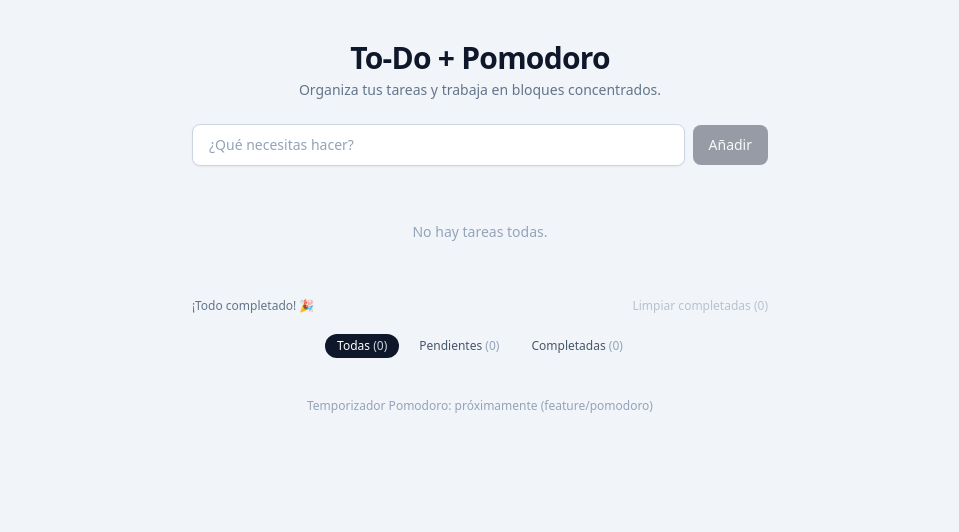
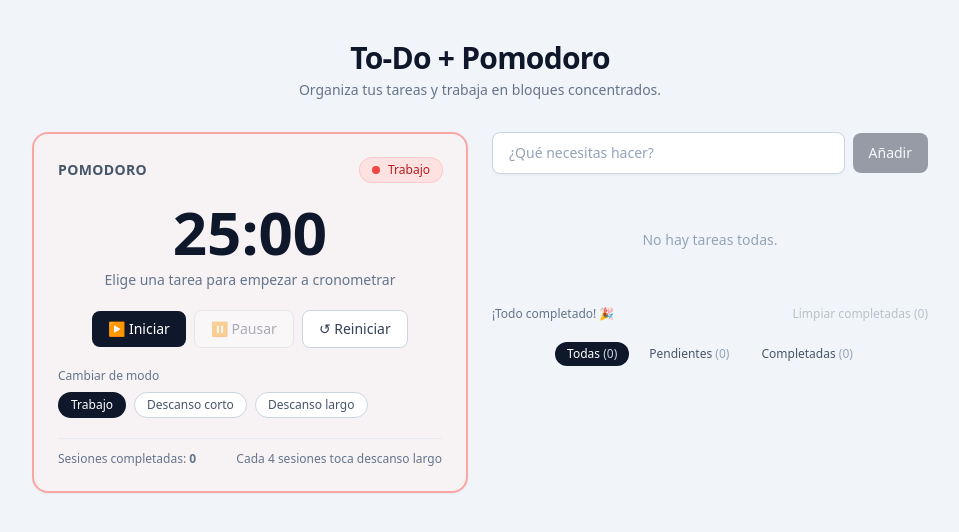
Before and after one commit to DevJorgEst/todo-pomodoro, a React (Vite) app: page / in a window 1280 px wide. Shown: the top 532 px of the page, without its empty margins (160-1119 px from the left). Built offline with nearby package versions, Linux system fonts and the light colour scheme.

Commit message:
feat: UI del Pomodoro (PomodoroTimer) con selector de modo y enlace a la tarea activa

```diff
--- a/src/App.tsx
+++ b/src/App.tsx
@@ -1,7 +1,9 @@
+import { PomodoroTimer } from './components/pomodoro/PomodoroTimer'
 import { TodoFilters } from './components/todo/TodoFilters'
 import { TodoInput } from './components/todo/TodoInput'
 import { TodoList } from './components/todo/TodoList'
 import { TodoStats } from './components/todo/TodoStats'
+import { usePomodoro } from './hooks/usePomodoro'
 import { useTodos } from './hooks/useTodos'
 import { TODO_FILTER_LABELS } from './types/todo'
 
@@ -15,12 +17,39 @@ export default function App() {
     removeTodo,
     clearCompleted,
     setFilter,
+    todos,
   } = useTodos()
+
+  const {
+    timeLeft,
+    mode,
+    isRunning,
+    sessionsCompleted,
+    currentTaskId,
+    start,
+    pause,
+    reset,
+    linkTask,
+    selectMode,
+  } = usePomodoro()
+
+  const linkedTaskTitle =
+    todos.find((todo) => todo.id === currentTaskId)?.title ?? null
+
+  function handleSelectTask(taskId: string): void {
+    // Volver a pulsar la tarea activa la desenlaza del Pomodoro
+    linkTask(taskId === currentTaskId ? null : taskId)
+  }
+
+  function handleRemoveTask(taskId: string): void {
+    removeTodo(taskId)
+    if (taskId === currentTaskId) linkTask(null)
+  }
 
   return (
     <div className="min-h-screen bg-slate-100 px-4 py-10">
-      <div className="mx-auto w-full max-w-xl">
-        <header className="mb-6 text-center">
+      <div className="mx-auto w-full max-w-4xl">
+        <header className="mb-8 text-center">
           <h1 className="text-3xl font-bold tracking-tight text-slate-900">
             To-Do + Pomodoro
           </h1>
@@ -29,26 +58,42 @@ export default function App() {
           </p>
         </header>
 
+        <div className="grid gap-6 lg:grid-cols-2 lg:items-start">
+          <PomodoroTimer
+            timeLeft={timeLeft}
+            mode={mode}
+            isRunning={isRunning}
+            sessionsCompleted={sessionsCompleted}
+            currentTaskTitle={linkedTaskTitle}
+            onStart={start}
+            onPause={pause}
+            onReset={reset}
+            onSelectMode={selectMode}
+          />
+
           <main className="space-y-4">
             <TodoInput onAdd={addTodo} />
 
             <TodoList
               todos={filteredTodos}
               filterLabel={TODO_FILTER_LABELS[filter]}
+              activeTaskId={currentTaskId}
               onToggle={toggleTodo}
-            onRemove={removeTodo}
+              onRemove={handleRemoveTask}
+              onSelectTask={handleSelectTask}
             />
 
             <TodoStats counts={counts} onClearCompleted={clearCompleted} />
 
             <div className="flex justify-center pt-1">
-            <TodoFilters filter={filter} counts={counts} onChange={setFilter} />
+              <TodoFilters
+                filter={filter}
+                counts={counts}
+                onChange={setFilter}
+              />
             </div>
           </main>
-
-        <footer className="mt-10 text-center text-xs text-slate-400">
-          <p>Temporizador Pomodoro: próximamente (feature/pomodoro)</p>
-        </footer>
+        </div>
       </div>
     </div>
   )
--- /dev/null
+++ b/src/components/pomodoro/PomodoroTimer.tsx
@@ -0,0 +1,192 @@
+import type { PomodoroMode } from '../../types/pomodoro'
+import { formatTime } from '../../utils/pomodoro'
+
+const MODE_ORDER: readonly PomodoroMode[] = [
+  'WORK',
+  'SHORT_BREAK',
+  'LONG_BREAK',
+]
+
+interface ModeStyle {
+  label: string
+  /** Badge del estado actual: color cálido para WORK, frío para los descansos */
+  badge: string
+  dot: string
+  /** Panel del temporizador: el borde cambia con el modo */
+  panel: string
+}
+
+const MODE_STYLES: Record<PomodoroMode, ModeStyle> = {
+  WORK: {
+    label: 'Trabajo',
+    badge: 'bg-red-100 text-red-700 ring-red-200',
+    dot: 'bg-red-500',
+    panel: 'border-red-300 bg-red-50/50',
+  },
+  SHORT_BREAK: {
+    label: 'Descanso corto',
+    badge: 'bg-emerald-100 text-emerald-700 ring-emerald-200',
+    dot: 'bg-emerald-500',
+    panel: 'border-emerald-300 bg-emerald-50/50',
+  },
+  LONG_BREAK: {
+    label: 'Descanso largo',
+    badge: 'bg-sky-100 text-sky-700 ring-sky-200',
+    dot: 'bg-sky-500',
+    panel: 'border-sky-300 bg-sky-50/50',
+  },
+}
+
+const CONTROL_BUTTON =
+  'rounded-lg px-4 py-2 text-sm font-medium transition focus:outline-none focus:ring-2 focus:ring-slate-400 disabled:cursor-not-allowed disabled:opacity-40'
+
+const PRIMARY_BUTTON = `${CONTROL_BUTTON} bg-slate-900 text-white hover:bg-slate-700`
+
+const SECONDARY_BUTTON = `${CONTROL_BUTTON} border border-slate-300 bg-white text-slate-700 hover:bg-slate-100`
+
+const MODE_BUTTON =
+  'rounded-full border px-3 py-1 text-xs font-medium transition focus:outline-none focus:ring-2 focus:ring-slate-400'
+
+export interface PomodoroTimerProps {
+  /** Segundos restantes del ciclo actual. */
+  timeLeft: number
+  mode: PomodoroMode
+  isRunning: boolean
+  sessionsCompleted: number
+  /** Título de la tarea enlazada, o null si no hay ninguna. */
+  currentTaskTitle: string | null
+  onSelectMode: (mode: PomodoroMode) => void
+  onStart: () => void
+  onPause: () => void
+  onReset: () => void
+}
+
+export function PomodoroTimer({
+  timeLeft,
+  mode,
+  isRunning,
+  sessionsCompleted,
+  currentTaskTitle,
+  onSelectMode,
+  onStart,
+  onPause,
+  onReset,
+}: PomodoroTimerProps) {
+  const style = MODE_STYLES[mode]
+
+  return (
+    <section
+      aria-label="Temporizador Pomodoro"
+      className={`rounded-2xl border-2 p-6 shadow-sm transition-colors duration-300 ${style.panel}`}
+    >
+      <header className="flex items-center justify-between gap-3">
+        <h2 className="text-sm font-semibold uppercase tracking-wide text-slate-600">
+          Pomodoro
+        </h2>
+
+        <span
+          className={`inline-flex items-center gap-2 rounded-full px-3 py-1 text-xs font-medium ring-1 ${style.badge}`}
+        >
+          <span
+            className={`h-2 w-2 rounded-full ${style.dot}`}
+            aria-hidden="true"
+          />
+          {style.label}
+        </span>
+      </header>
+
+      <p
+        role="timer"
+        aria-atomic="true"
+        className="mt-5 text-center text-6xl font-bold tabular-nums text-slate-900"
+      >
+        {formatTime(timeLeft)}
+      </p>
+
+      <p className="mt-2 text-center text-sm" aria-live="polite">
+        {currentTaskTitle === null ? (
+          <span className="text-slate-500">
+            Elige una tarea para empezar a cronometrar
+          </span>
+        ) : (
+          <span className="text-slate-600">
+            Enfocado en:{' '}
+            <span className="font-semibold text-slate-900">
+              {currentTaskTitle}
+            </span>
+          </span>
+        )}
+      </p>
+
+      <div className="mt-5 flex flex-wrap items-center justify-center gap-2">
+        <button
+          type="button"
+          onClick={onStart}
+          disabled={isRunning}
+          aria-label="Iniciar el temporizador"
+          className={PRIMARY_BUTTON}
+        >
+          ▶ Iniciar
+        </button>
+        <button
+          type="button"
+          onClick={onPause}
+          disabled={!isRunning}
+          aria-label="Pausar el temporizador"
+          className={SECONDARY_BUTTON}
+        >
+          ⏸ Pausar
+        </button>
+        <button
+          type="button"
+          onClick={onReset}
+          aria-label="Reiniciar el temporizador"
+          className={SECONDARY_BUTTON}
+        >
+          ↺ Reiniciar
+        </button>
+      </div>
+
+      <div className="mt-5">
+        <p
+          id="pomodoro-mode-label"
+          className="text-xs font-medium text-slate-500"
+        >
+          Cambiar de modo
+        </p>
+        <div
+          role="group"
+          aria-labelledby="pomodoro-mode-label"
+          className="mt-2 flex flex-wrap gap-2"
+        >
+          {MODE_ORDER.map((option) => {
+            const isActive = option === mode
+
+            return (
+              <button
+                key={option}
+                type="button"
+                onClick={() => onSelectMode(option)}
+                aria-pressed={isActive}
+                className={`${MODE_BUTTON} ${
+                  isActive
+                    ? 'border-transparent bg-slate-900 text-white'
+                    : 'border-slate-300 bg-white text-slate-600 hover:bg-slate-100'
+                }`}
+              >
+                {MODE_STYLES[option].label}
+              </button>
+            )
+          })}
+        </div>
+      </div>
+
+      <footer className="mt-5 flex flex-wrap items-center justify-between gap-2 border-t border-slate-200/70 pt-3 text-xs text-slate-500">
+        <span>
+          Sesiones completadas: <strong>{sessionsCompleted}</strong>
+        </span>
+        <span>Cada 4 sesiones toca descanso largo</span>
+      </footer>
+    </section>
+  )
+}
--- a/src/components/todo/TodoItem.tsx
+++ b/src/components/todo/TodoItem.tsx
@@ -2,18 +2,27 @@ import type { Todo } from '../../types/todo'
 
 interface TodoItemProps {
   todo: Todo
+  /** Indica si esta tarea es la enlazada al temporizador Pomodoro. */
+  isActiveTask: boolean
   onToggle: (id: string) => void
   onRemove: (id: string) => void
+  onSelect: (id: string) => void
 }
 
-export function TodoItem({ todo, onToggle, onRemove }: TodoItemProps) {
+export function TodoItem({
+  todo,
+  isActiveTask,
+  onToggle,
+  onRemove,
+  onSelect,
+}: TodoItemProps) {
   const checkboxId = `todo-${todo.id}`
 
   return (
     <li
-      className={`group flex items-center gap-3 px-4 py-3 transition ${
+      className={`group flex flex-wrap items-center gap-x-3 gap-y-2 px-4 py-3 transition ${
         todo.completed ? 'bg-slate-50' : 'bg-white'
-      }`}
+      } ${isActiveTask ? 'ring-1 ring-inset ring-amber-300' : ''}`}
     >
       <input
         id={checkboxId}
@@ -37,6 +46,20 @@ export function TodoItem({ todo, onToggle, onRemove }: TodoItemProps) {
 
       <button
         type="button"
+        onClick={() => onSelect(todo.id)}
+        aria-pressed={isActiveTask}
+        aria-label={`Establecer "${todo.title}" como tarea activa del Pomodoro`}
+        className={`shrink-0 rounded-full px-2.5 py-1 text-xs font-medium transition focus:outline-none focus:ring-2 focus:ring-amber-400 ${
+          isActiveTask
+            ? 'bg-amber-100 text-amber-800'
+            : 'text-slate-400 hover:bg-slate-100 hover:text-slate-700'
+        }`}
+      >
+        {isActiveTask ? '✓ En el Pomodoro' : 'Cronometrar'}
+      </button>
+
+      <button
+        type="button"
         onClick={() => onRemove(todo.id)}
         aria-label={`Eliminar tarea "${todo.title}"`}
         className="shrink-0 rounded px-2 py-1 text-lg leading-none text-slate-400 opacity-0 transition hover:bg-red-50 hover:text-red-600 focus:opacity-100 focus:outline-none focus:ring-2 focus:ring-red-300 group-hover:opacity-100"
--- a/src/components/todo/TodoList.tsx
+++ b/src/components/todo/TodoList.tsx
@@ -4,15 +4,20 @@ import { TodoItem } from './TodoItem'
 interface TodoListProps {
   todos: Todo[]
   filterLabel: string
+  /** Id de la tarea enlazada al Pomodoro, si la hay. */
+  activeTaskId: string | null
   onToggle: (id: string) => void
   onRemove: (id: string) => void
+  onSelectTask: (id: string) => void
 }
 
 export function TodoList({
   todos,
   filterLabel,
+  activeTaskId,
   onToggle,
   onRemove,
+  onSelectTask,
 }: TodoListProps) {
   if (todos.length === 0) {
     return (
@@ -28,8 +33,10 @@ export function TodoList({
         <TodoItem
           key={todo.id}
           todo={todo}
+          isActiveTask={todo.id === activeTaskId}
           onToggle={onToggle}
           onRemove={onRemove}
+          onSelect={onSelectTask}
         />
       ))}
     </ul>
--- a/src/hooks/usePomodoro.ts
+++ b/src/hooks/usePomodoro.ts
@@ -1,6 +1,6 @@
 import { useCallback, useEffect, useRef, useState } from 'react'
 
-import type { PomodoroState } from '../types/pomodoro'
+import type { PomodoroMode, PomodoroState } from '../types/pomodoro'
 import {
   computeTimeLeft,
   durationOf,
@@ -58,6 +58,11 @@ export interface UsePomodoroActions {
   reset: () => void
   /** Enlaza (o desenlaza con null) la tarea del ToDo asociada al Pomodoro. */
   linkTask: (taskId: string | null) => void
+  /**
+   * Cambio manual de modo: fija el tiempo completo del modo elegido y detiene
+   * el temporizador. Conserva sesiones completadas y tarea enlazada.
+   */
+  selectMode: (mode: PomodoroMode) => void
 }
 
 export type UsePomodoroResult = PomodoroState & UsePomodoroActions
@@ -134,5 +139,15 @@ export function usePomodoro(): UsePomodoroResult {
     setState((previous) => ({ ...previous, currentTaskId: taskId }))
   }, [])
 
-  return { ...state, start, pause, reset, linkTask }
+  const selectMode = useCallback((nextMode: PomodoroMode) => {
+    anchorRef.current = null
+    setState((previous) => ({
+      ...previous,
+      mode: nextMode,
+      timeLeft: durationOf(nextMode),
+      isRunning: false,
+    }))
+  }, [])
+
+  return { ...state, start, pause, reset, linkTask, selectMode }
 }
--- a/src/utils/pomodoro.ts
+++ b/src/utils/pomodoro.ts
@@ -37,3 +37,11 @@ export function computeTimeLeft(
 export function durationOf(mode: PomodoroMode): number {
   return POMODORO_DURATIONS[mode]
 }
+
+/** Formatea segundos como contador digital MM:SS (ej. 1500 -> "25:00"). */
+export function formatTime(totalSeconds: number): string {
+  const minutes = Math.floor(totalSeconds / 60)
+  const seconds = totalSeconds % 60
+
+  return `${String(minutes).padStart(2, '0')}:${String(seconds).padStart(2, '0')}`
+}
```
Also changed, not shown: 2 other files (tests, documents, lock files or other folders). Lines whose indentation alone changed are shown as unchanged.
